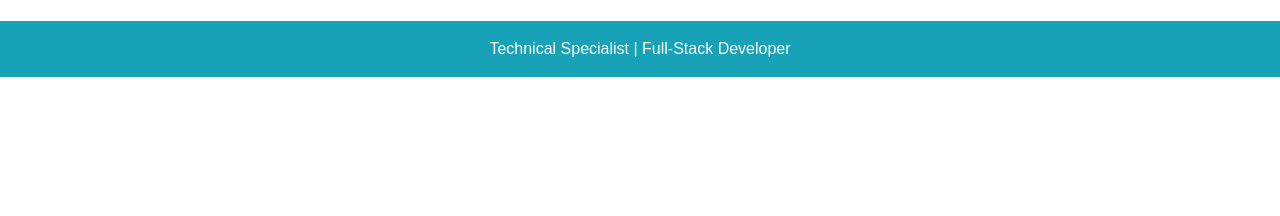
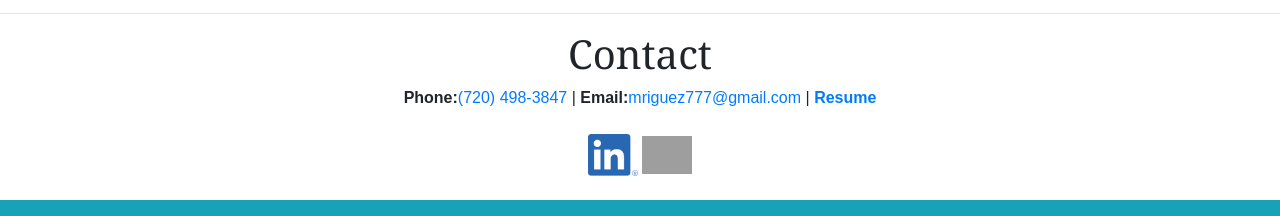
Before and after one commit to mriguez777/Resume-Site, a plain HTML site: page portfolio.html in a window 1280 px wide. Shown: the part 879-1095 px from the top of the page. Before the commit the page ends 956 px from the top, so only its background shows below. Drawn offline with nearby package versions, Linux system fonts and the light colour scheme; grey boxes are pictures that could not be loaded.

```diff
--- a/portfolio.html
+++ b/portfolio.html
@@ -29,7 +29,7 @@
             <div class="row">
                 <div class="col-md-4">
                     <a href="https://mriguez777.github.io/unit-4-game/" target="_blank"><img
-                            src="assets/images/crystal.png" class="img-responsive" id="pics"/> Crystal
+                            src="assets/images/crystal.png" class="img-responsive" id="pics" /> Crystal
                         Collector</a>
                     <br>
                     <a href="https://github.com/mriguez777/unit-4-game.git" target="_blank">Git Hub Repo</a>
@@ -52,19 +52,17 @@
             <h1 class="text-center">Projects</h1>
             <div class="row">
                 <div class="col-md-4"><a href="https://sanakeexiong1.github.io/project-one/" target="_blank"><img
-                            src="assets/images/FanPagester.png" class="img-responsive" id="pics"/></a>
+                            src="assets/images/FanPagester.png" class="img-responsive" id="pics" /></a>
                     <a href="https://sanakeexiong1.github.io/project-one/" target="_blank">FanPagester</a><br>
                     <a href="https://github.com/sanakeexiong1/project-one" target="_blank">Git Hub Repo</a>
                 </div>
                 <div class="col-md-4">
-                    <img src="assets/images/portfolio2.jpeg" class="img-responsive"
-                    id="pics"/>Place Holder
+                    <img src="assets/images/portfolio2.jpeg" class="img-responsive" id="pics" />Place Holder
                     <br>
                     <a href="" target="_blank">Git Hub Repo</a>
                 </div>
                 <div class="col-md-4">
-                    <img src="assets/images/portfolio3.jpeg" class="img-responsive"
-                    id="pics"/>Place Holder
+                    <img src="assets/images/portfolio3.jpeg" class="img-responsive" id="pics" />Place Holder
                     <br>
                     <a href="" target="_blank">Git Hub Repo</a>
                 </div>
@@ -72,7 +70,31 @@
 
         </div>
     </div>
-    <br />
+    <hr class="my-3">
+
+    <div class="container-md">
+        <h1 class="text-center">Contact</h1>
+        <div class="row">
+            <div class="col-md-12 text-center">
+                <div class="d-inline">
+                    <strong>Phone:</strong><a href="tel:+17204983847">(720) 498-3847</a> |
+                    <strong>Email:</strong><a href="mailto:mriguez777@gmail.com">mriguez777@gmail.com</a> |
+                    <a href="assets/docs/resume.pdf" target="_blank"><strong>Resume</strong></a>
+                </div>
+            </div>
+        </div>
+        <br>
+        <div class="col-md-12 text-center">
+            <div class="d-inline">
+                <a href="https://www.linkedin.com/in/michael-rodriguez-35986049" target="_blank"><img
+                        src="assets/images/LI-In-Bug.png" id="linkedin">
+                </a>
+                <a href="https://github.com/mriguez777" target="_blank"><img src="assets/images/Octocat.png"
+                        id="github"></a>
+            </div>
+        </div>
+    </div>
+    <br>
     <footer class="footer mt-auto py-3 bg-info">
         <div class="container">
             <span class="text-white">Technical Specialist | Full-Stack Developer</span>
```
Also changed, not shown: index.html (+4 -22 lines), 1 other file. Lines whose indentation alone changed are shown as unchanged.
